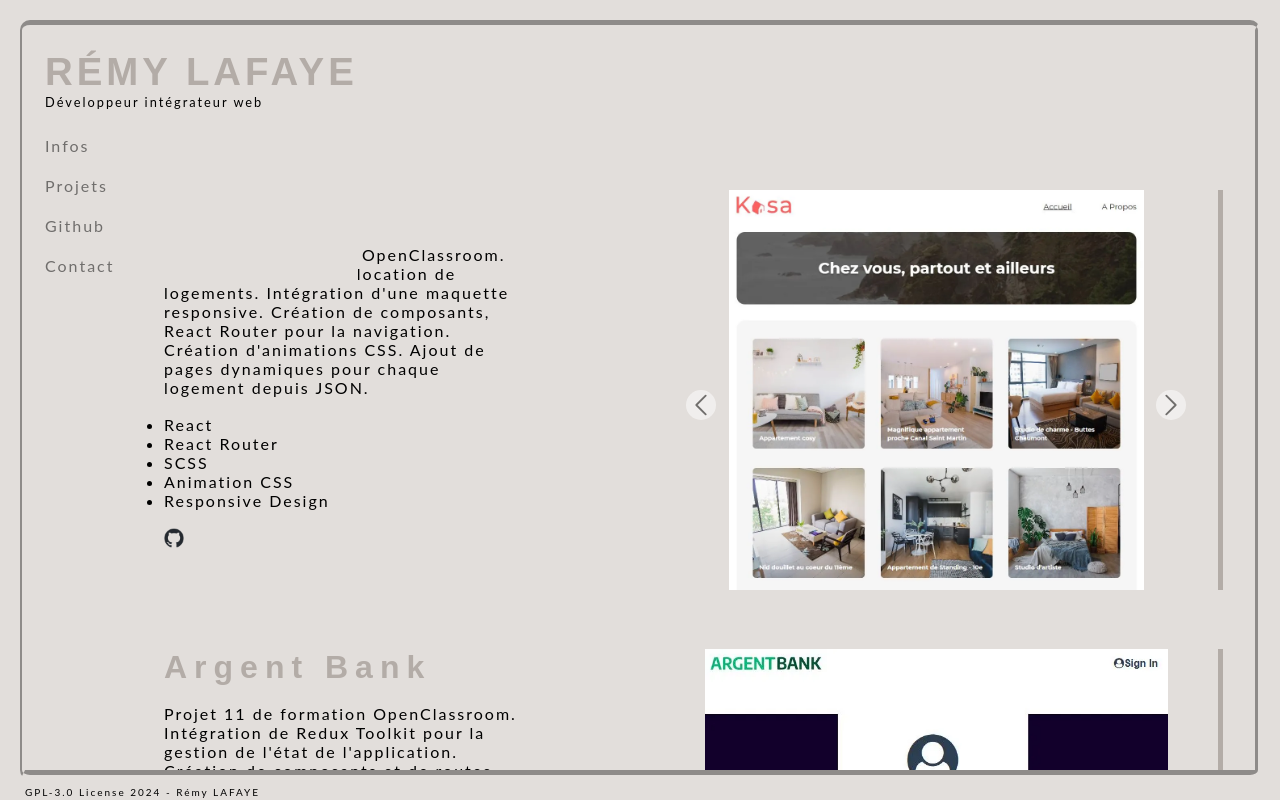
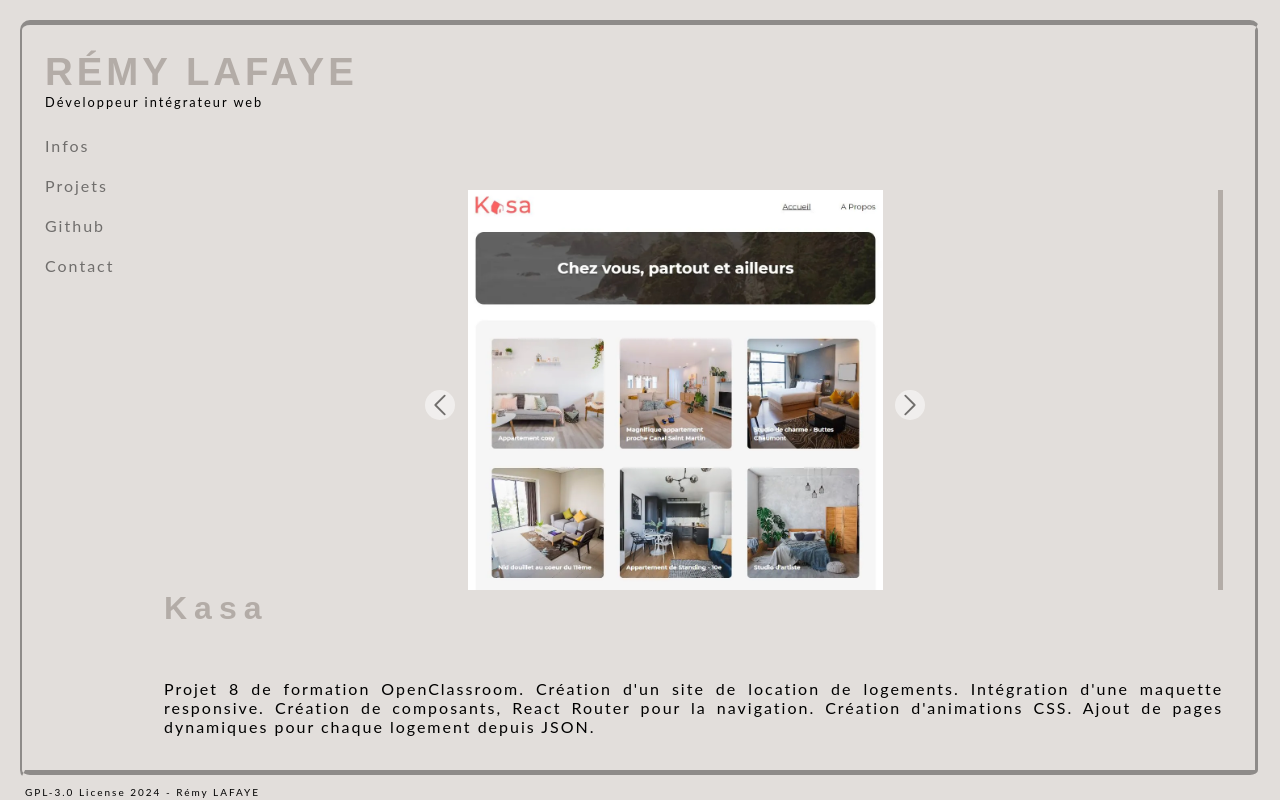
Before and after one commit to RKL715/rl-portfolio, a React (Vite) app: page /projects in a window 1280 px wide. Built offline with nearby package versions, Linux system fonts and the light colour scheme; the HTML template or start-up script is replaced by a standard one; a web font is replaced by a local one.

Commit message:
## changed : * project page adjust witdh for responsive

```diff
--- a/src/components/Project/_project.scss
+++ b/src/components/Project/_project.scss
@@ -9,8 +9,11 @@
   gap: 15%;
   padding: 5% 1% 0 10%;
   width: 100%;
+  @media  (max-width: 1400px) {
+  flex-direction: column-reverse;
+  }
   @media  (max-width: 768px) {
-    flex-direction: column-reverse;
+    //flex-direction: column-reverse;
     gap: 5%;
     padding: 5% 1% 10% 1%;
     margin-top: 20%;
@@ -31,6 +34,7 @@
     display: flex;
     flex-direction: column;
     align-items: flex-start;
+    text-align: justify;
 
 
     h2 {
--- a/src/pages/ProjectsPage/_projectsPages.scss
+++ b/src/pages/ProjectsPage/_projectsPages.scss
@@ -11,4 +11,8 @@
     justify-content: flex-end;
     float: right;
     z-index: 1000;
+    width: 75%;
+    @media  (max-width: 1400px) {
+    width: 100%
+    }
 }
--- a/src/styles/main.css
+++ b/src/styles/main.css
@@ -175,9 +175,13 @@ header .header-middle-block ul li a:hover, header .header-middle-block ul li a:a
   padding: 5% 1% 0 10%;
   width: 100%;
 }
+@media (max-width: 1400px) {
+  .project-block {
+    flex-direction: column-reverse;
+  }
+}
 @media (max-width: 768px) {
   .project-block {
-    flex-direction: column-reverse;
     gap: 5%;
     padding: 5% 1% 10% 1%;
     margin-top: 20%;
@@ -196,6 +200,7 @@ header .header-middle-block ul li a:hover, header .header-middle-block ul li a:a
   display: flex;
   flex-direction: column;
   align-items: flex-start;
+  text-align: justify;
 }
 .project-block .project-block-text h2 {
   font-family: "Martel Sans", sans-serif;
@@ -271,6 +276,12 @@ header .header-middle-block ul li a:hover, header .header-middle-block ul li a:a
   justify-content: flex-end;
   float: right;
   z-index: 1000;
+  width: 75%;
+}
+@media (max-width: 1400px) {
+  .projects-pages {
+    width: 100%;
+  }
 }
 
 .home {
```
Also changed, not shown: 1 other file (tests, documents, lock files or other folders).
